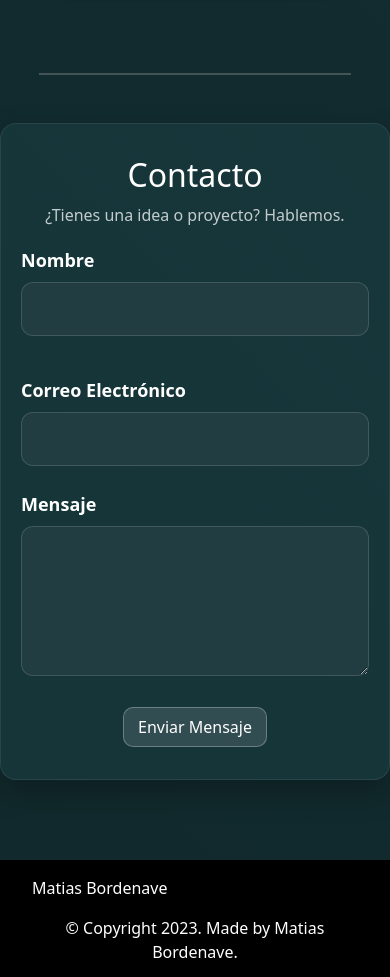
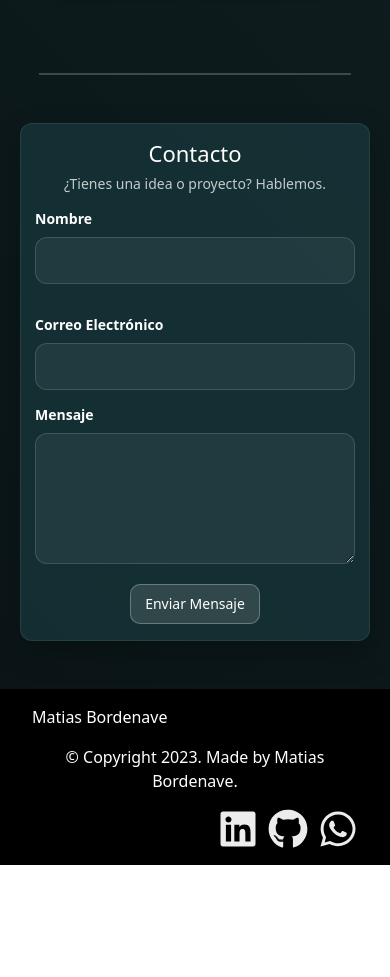
Before and after one commit to MatiasBordenave/Portfolio-nuevo, a React (Vite) app: page / in a window 390 px wide. Shown: the part 9200-10177 px from the top of the page. After the commit the page ends 10065 px from the top, so only its background shows below. Built offline with nearby package versions, Linux system fonts and the light colour scheme.

Commit message:
arreglo de contactForm

```diff
--- a/src/components/ImageCarousel.jsx
+++ b/src/components/ImageCarousel.jsx
@@ -52,6 +52,8 @@ const ImageCarousel = ({ images, name }) => {
         src={currentImage}
         alt={`${name} - ${currentIndex + 1}`}
         className="carousel-image"
+        loading="lazy"
+        decoding="async"
       />
     </div>
   );
--- a/src/index.css
+++ b/src/index.css
@@ -15,6 +15,14 @@ body {
   0% { background-position: 0% 50%; }
   50% { background-position: 100% 50%; }
   100% { background-position: 0% 50%; }
+}
+
+/* Reduce background repaint work on mobile */
+@media (max-width: 768px) {
+  body {
+    animation: none;
+    background-size: cover;
+  }
 }
 
   .imgMain {
@@ -697,7 +705,7 @@ a {
 .contact-section {
   background: rgba(26, 61, 65, 0.65);
   padding: 32px 20px;
-  max-width: 860px;
+  max-width: 1200px; /* Match projects container/cards width */
   margin: 0 auto 5em auto;
   border-radius: 16px;
   box-shadow: 0 12px 30px rgba(0, 0, 0, 0.25);
@@ -705,10 +713,11 @@ a {
   border: 1px solid rgba(255,255,255,0.08);
 }
 
-@media (min-width: 768px) {
+@media (min-width: 768px) and (max-width: 1199px) {
   .contact-section {
-    max-width: 600px;
-    padding: 50px;
+    max-width: 860px; /* Slightly smaller on medium screens */
+    padding: 32px 28px; /* keep roomy interior */
+    margin: 0 auto 5em auto; /* center and prevent side overflow */
   }
 }
 
@@ -782,11 +791,64 @@ a {
   gap: 16px;
 }
 
-@media (min-width: 768px) {
+/* Responsive adjustments for small screens */
+@media (max-width: 480px) {
   .contact-section {
-    max-width: 860px;
+    padding: 16px 14px;
+    border-radius: 12px;
+    margin: 0 20px 3em 20px; /* match cards gutters on small */
+  }
+  .contact-section h2 {
+    font-size: 22px;
+    margin-bottom: 6px;
+  }
+  .contact-subtitle {
+    font-size: 14px;
+    margin-bottom: 14px;
+  }
+  .form-group {
+    margin-bottom: 14px;
+  }
+  .form-group label {
+    font-size: 14px;
+  }
+  .form-group input,
+  .form-group textarea {
+    padding: 12px;
+    font-size: 14px;
+  }
+  .form-group textarea {
+    min-height: 110px;
+  }
+  .contact-form .form-actions .btn,
+  .contact-form .form-actions button {
+    padding: 10px 14px;
+    font-size: 14px;
+  }
+}
+
+/* Align width with cards on small tablets/large phones */
+@media (min-width: 481px) and (max-width: 767px) {
+  .contact-section {
+    margin: 0 20px 3em 20px;
+  }
+}
+
+@media (max-width: 360px) {
+  .contact-section h2 { font-size: 20px; }
+  .contact-subtitle { font-size: 13px; }
+  .form-group label { font-size: 13px; }
+  .form-group input,
+  .form-group textarea { font-size: 13px; }
+}
+
+@media (min-width: 1200px) {
+  .contact-section {
+    max-width: 1200px;
     padding: 40px 40px;
   }
+}
+@media (min-width: 768px) {
   .contact-form .form-grid {
     grid-template-columns: 1fr 1fr;
   }
```
